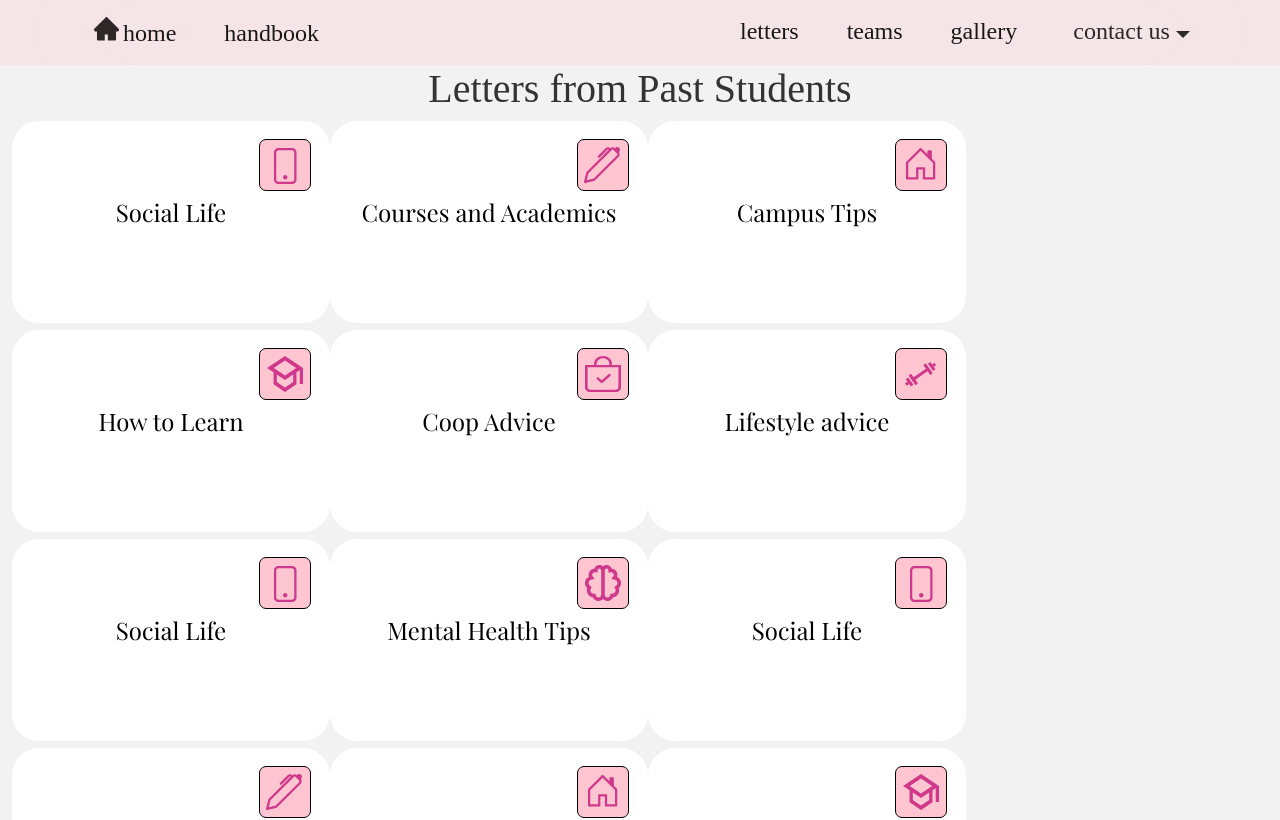
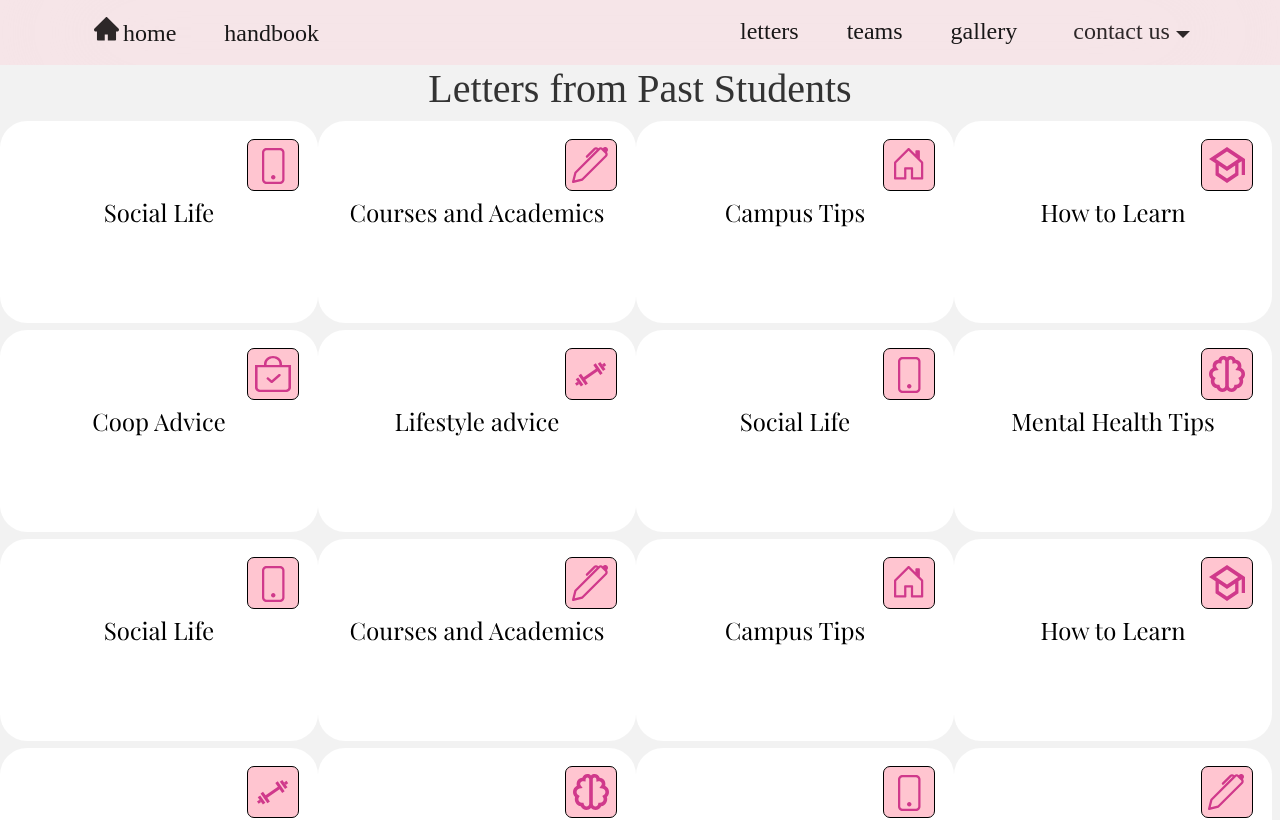
Before and after one commit to connie-wg/mathorientation, a Next.js app: page /letters in a window 1280 px wide. Shown: the top 820 px of the page. Built offline with nearby package versions, Linux system fonts and the light colour scheme.

Commit message:
changes css

```diff
--- a/components/Letter.js
+++ b/components/Letter.js
@@ -20,6 +20,9 @@ import Col from "react-bootstrap";
 const Letter = (props) => {
   const [showModal, setShowModal] = useState(false);
 
+  const yearChoices = ['fifth', 'first', 'second', 'third', 'fourth'];
+  const year = yearChoices[props.letter.year];
+
   const imageChoices = [letterBack, courses, campus, learning, coop, lifeStyle, mentalHealth, socialLife];
   const useImage = imageChoices[props.letter.section];
 
@@ -31,13 +34,17 @@ const Letter = (props) => {
     <>
       <Modal show={showModal} onHide={handleCloseModal} centered dialogClassName={styles.modal}>
         <div className={styles.pink}>
-        <Modal.Body>
             <div className={styles.advice}>
-              <Image src={stamp}/>
+              <div className={styles.stamp}>
+                <Image src={stamp}/>
+              </div>
+              <div className={styles.text}>
               {props.letter.advice}
+              </div>
+              <div className={styles.footer}>
+                Sincerely a {year} year student.
+              </div>
             </div>
-
-        </Modal.Body>
         </div>
       </Modal>
       <ImageBackground src={useImage} onClick={handleShowModal}/>
--- a/pages/letters.js
+++ b/pages/letters.js
@@ -13,10 +13,8 @@ const Letters = () => {
         <div>
         <NavBar/>
 
-        <Container fluid>
-          <Row>
             <h1 className={styles.title}>Letters from Past Students</h1>
-          </Row>
+            <div className={styles.letters}>
           {allLetters.map(
             (item) => {
               return (
@@ -24,7 +22,7 @@ const Letters = () => {
               )
             }
           )}
-        </Container>
+          </div>
         </div>
       )
 }
--- a/public/Letters/allLetter.js
+++ b/public/Letters/allLetter.js
@@ -1,226 +1,299 @@
 const allLetters = [
     {
         section: 7,
-        advice: 'GET URSELF OUT THERE WHEN THERE ARE (RELATIVELY) FEWER RESPONSIBILITIES YOU CAN MAKE MONEY BACK BUT WILL YOU EVER GET YOUR TIME BACK '
+        advice: 'GET URSELF OUT THERE WHEN THERE ARE (RELATIVELY) FEWER RESPONSIBILITIES YOU CAN MAKE MONEY BACK BUT WILL YOU EVER GET YOUR TIME BACK ',
+        year: 4
     },
     {
         section: 1,
-        advice: 'Go to lectures, tutorials, and office hours! Profs will help you.'
+        advice: 'Go to lectures, tutorials, and office hours! Profs will help you.',
+        year: 3
     },
     {
         section: 2,
-        advice: 'SLC has great food'
+        advice: 'SLC has great food',
+        year: 3
     },
     {
         section: 3,
-        advice: 'Take notes in class, use LaTeX'
+        advice: 'Take notes in class, use LaTeX',
+        year: 3
     },
     {
         section: 4,
-        advice: 'Go to mock interviews (Tech+, CSC Bootcamp, MathSoc)'
+        advice: 'Go to mock interviews (Tech+, CSC Bootcamp, MathSoc)',
+        year: 3
     },
     {
         section: 5,
-        advice: 'Sleep early and enough'
+        advice: 'Sleep early and enough',
+        year: 3
     },
     {
         section: 7,
-        advice: 'Find good friends to live, study, and play with'
+        advice: 'Find good friends to live, study, and play with',
+        year: 3
     },
     {
         section: 6,
-        advice: 'Talk to your family, they are your number 1 supporters'
+        advice: 'Talk to your family, they are your number 1 supporters',
+        year: 4
     },
     {
         section: 7,
-        advice: 'Do not spend 24/7 studying, go out and have fun!'
+        advice: 'Do not spend 24/7 studying, go out and have fun!',
+        year: 4
     },
     {
         section: 1,
         advice: 'Keep a list of questions, confusing concepts, or problems you couldn\'t solve for each course. Add to it throughout the semester and cross things off \
                 if you figure them out. This list gives you an easy way to remember what to ask about during office hours or tutoring, and helps you reflect on your understanding \
-                of the course content.'
+                of the course content.',
+        year: 2
     },
     {
         section: 2,
-        advice: 'Make use of the yummy food in SLC while it is still on your meal plan!!'
+        advice: 'Make use of the yummy food in SLC while it is still on your meal plan!!',
+        year: 2
+
     },
     {
         section: 3,
-        advice: 'Find a system that works for you, personally brainstorming on a whiteboard was awesome because I felt like I could jot down ideas without wasting paper. If I came up with something worthwhile to keep I would take a picture. Do lots and lots of practice problems, don\'t just read your notes while studying!!'
+        advice: 'Find a system that works for you, personally brainstorming on a whiteboard was awesome because I felt like I could jot down ideas without wasting paper. \
+                If I came up with something worthwhile to keep I would take a picture. Do lots and lots of practice problems, don\'t just read your notes while studying!!',
+        year: 2
     },
     {
         section: 5,
-        advice: 'Make time for yourself everyday. You may not have time for all of the things you did in high school, but pick a few things that bring you joy and stay consistent with them!'
+        advice: 'Make time for yourself everyday. You may not have time for all of the things you did in high school, but pick a few things that bring you joy and stay consistent with them!',
+        year: 2
     },
     {
         section: 6,
-        advice: 'Talk to your don, they can point you in the direction of so many resources.'
+        advice: 'Talk to your don, they can point you in the direction of so many resources.',
+        year: 2
     },
     {
         section: 7,
-        advice: 'Talk to the person next to you in your lecture, introduce yourself to the people on your floor if you are in residence, eat with new people in the cafeteria. You never know who you might have things in common with!!'
+        advice: 'Talk to the person next to you in your lecture, introduce yourself to the people on your floor if you are in residence, eat with new people in the cafeteria. You never know who you might have things in common with!!',
+        year: 2
     },
     {
         section: 1,
-        advice: 'It\'s not the end of the world if you fail your midterms'
+        advice: 'It\'s not the end of the world if you fail your midterms',
+        year: 4
     },
     {
         section: 7,
-        advice: 'Get involved with clubs and MathSoc!'
+        advice: 'Get involved with clubs and MathSoc!',
+        year: 4
     },
     {
         section: 1,
-        advice: 'Always make a detailed plan for your course selection!! I regret not doing this when I was in my first year.'
+        advice: 'Always make a detailed plan for your course selection!! I regret not doing this when I was in my first year.' ,
+        year: 3
     },
     {
         section: 2,
-        advice: 'My favorite study spots are empty classrooms in MC and any study desks that has a power socket. I usually go and grab a small dinner or box of sushi in International News, there are cheap foods you can get when you don\'t have time to cook a meal. '
+        advice: 'My favorite study spots are empty classrooms in MC and any study desks that has a power socket. \
+        I usually go and grab a small dinner or box of sushi in International News, there are cheap foods you can get when you don\'t have time to cook a meal. ',
+        year: 3
     },
     {
         section: 3,
-        advice: 'Do not try to remember everything on your course notes, make sure you know how to do every single practice problem instead. '
+        advice: 'Do not try to remember everything on your course notes, make sure you know how to do every single practice \
+        problem instead. ',
+        year: 3
     },
     {
         section: 4,
-        advice: 'Do a lot of practice before you actually speak to an interviewer. Don\'t panic, you only need one job. Networking is also needed, especially when you would like to work in some finance-related companies.'
+        advice: 'Do a lot of practice before you actually speak to an interviewer. Don\'t panic, you only need one job. \
+        Networking is also needed, especially when you would like to work in some finance-related companies.',
+        year: 3
     },
     {
         section: 5,
-        advice: 'Go to the gym everyday when you feel stressed for studying. Take cold water showers. Trust me, it is really good for you.'
+        advice: 'Go to the gym everyday when you feel stressed for studying. Take cold water showers. Trust me, it is really good for you.',
+        year: 3
     },
     {
         section: 6,
-        advice: 'Try to make friends that really want to hear from you. Call them or parents when you feel uncomfortable.'
+        advice: 'Try to make friends that really want to hear from you. Call them or parents when you feel uncomfortable.',
+        year: 3
     },
     {
         section: 7,
-        advice: 'Be nice to others and talk to people, you can make Waterloo a super fun place by yourself!'
+        advice: 'Be nice to others and talk to people, you can make Waterloo a super fun place by yourself!',
+        year: 3
     },
     {
         section: 1,
         advice: 'For MATH135, understanding theorems will get you much farther than memorization. \
-                For any MATH course, practice is key. Especially if you aren\'t naturally gifted.'
+                For any MATH course, practice is key. Especially if you aren\'t naturally gifted.',
+        year: 2
     },
     {
         section: 2,
-        advice: 'Drop in sports made most of my friends. Easier to start things over shared interests outside of school. Always stuff happening at PAC or CIF'
+        advice: 'Drop in sports made most of my friends. Easier to start things over shared interests outside of school. Always stuff happening at PAC or CIF',
+        year: 2
     },
     {
         section: 4,
-        advice: 'Don\'t stress, you won\'t get a career-defining job as your first. We all start somewhere, it\'s about how far you will get. Each job is a stepping stone to the next. '
+        advice: 'Don\'t stress, you won\'t get a career-defining job as your first. We all start somewhere, it\'s about how far you will get. Each job is a stepping stone to the next. ',
+        year: 2
     },
     {
         section: 6,
-        advice: 'Take breaks. I burnt out at one point, but rather than taking a break, I continued pressuring myself to feel like I needed to keep working. This led to me not doing any work at all.'
+        advice: 'Take breaks. I burnt out at one point, but rather than taking a break, I continued pressuring myself to feel like I needed to keep working. This led to me not doing any work at all.',
+        year: 2
     },
     {
         section: 7,
-        advice: 'People come and go. Don\'t settle for less. But also realize that sometimes, it\'s not always their fault. Also, realize that not everything has to work out. It is completely fine to not want to be friends with someone as long as you maintain respect.'
+        advice: 'People come and go. Don\'t settle for less. But also realize that sometimes, it\'s not always their fault. Also, realize that not everything has to work out. It is completely fine to not want to be friends with someone as long as you maintain respect.',
+        year: 2
     },
     {
         section: 3,
-        advice: 'Use office hours, but do not solely rely on them for assignments. Assignments are important, but not nearly as important as understanding, which is the only thing that will help you in exams and count in the long run.'
+        advice: 'Use office hours, but do not solely rely on them for assignments. Assignments are important, but not nearly as important as understanding, which is the only thing that will help you in exams and count in the long run.',
+        year: 3
     },
     {
         section: 5,
-        advice: 'Eventually you will have to make up for lost sleep and you do not function at your best without a proper nights sleep. Sleep on time and get 8h! '
+        advice: 'Eventually you will have to make up for lost sleep and you do not function at your best without a proper nights sleep. Sleep on time and get 8h! ',
+        year: 3
     },
     {
         section: 1,
-        advice: 'learn to manage your time effectively, you can\'t do everything so you need to prioritize'
+        advice: 'learn to manage your time effectively, you can\'t do everything so you need to prioritize',
+        year: 2
     },
     {
         section: 2,
-        advice: 'take the time to explore the campus and find the tunnels, they\'re useful in the winter'
+        advice: 'take the time to explore the campus and find the tunnels, they\'re useful in the winter',
+        year: 2
     },
     {
         section: 3,
-        advice: 'read the pre-lecture notes'
+        advice: 'read the pre-lecture notes',
+        year: 2
     },
     {
         section: 4,
-        advice: 'Apply to more jobs than what you think you need to'
+        advice: 'Apply to more jobs than what you think you need to',
+        year: 2
     },
     {
         section: 6,
-        advice: 'take breaks, you deserve them'
+        advice: 'take breaks, you deserve them',
+        year: 2
     },
     {
         section: 7,
-        advice: 'be open to meeting new people, everyone\'s nice especially at the beginning because everyone\'s in the same boat'
+        advice: 'be open to meeting new people, everyone\'s nice especially at the beginning because everyone\'s in the same boat',
+        year: 2
     },
     {
         section: 1,
-        advice: 'Not sure if this is for everyone but don\'t be intimidated by the advanced courses. It may be hard, but truth is every course is kind of hard no matter what you take (at least for me). If you have an inkling to try them, I heard they were incredibly rewarding and to some, their favourite courses in first year.'
+        advice: 'Not sure if this is for everyone but don\'t be intimidated by the advanced courses. It may be hard, but truth is every course is kind of hard no matter what you take (at least for me). If you have an inkling to try them, I heard they were incredibly rewarding and to some, their favourite courses in first year.',
+        year: 3
     },
     {
         section: 2,
-        advice: 'I stand by subway being the most bang for your buck on campus. Also, studying in empty lecture halls is my personal favourite. You can use the map in the portal app to check room availability. But mealplan is a robbery, save your money and go to the uni plaza instead. Much better quality food there. Or, the laurier strip too.'
+        advice: 'I stand by subway being the most bang for your buck on campus. Also, studying in empty lecture halls is my personal favourite. \
+        You can use the map in the portal app to check room availability. But mealplan is a robbery, save your money and go to the uni plaza instead. Much better quality food there. Or, the laurier strip too.',
+        year: 3
     },
     {
         section: 3,
-        advice: 'Practice makes permanent. Do those practice tests! That\'s what helped me the most.'
+        advice: 'Practice makes permanent. Do those practice tests! That\'s what helped me the most.',
+        year: 3
     },
     {
         section: 4,
-        advice: 'Ask your friends to help edit your resume, and also ask them to help interview prep you! Also referrals are king, ask for them as often as you can!'
+        advice: 'Ask your friends to help edit your resume, and also ask them to help interview prep you! Also referrals are king, ask for them as often as you can!',
+        year: 3
     },
     {
         section: 5,
-        advice: 'If you gotta wake up early, there\'s no shortcut. Gotta go to sleep earlier. Trust me, a good night\'s sleep is a game changer, and I would prioritize it.'
+        advice: 'If you gotta wake up early, there\'s no shortcut. Gotta go to sleep earlier. Trust me, a good night\'s sleep is a game changer, and I would prioritize it.',
+        year: 3
     },
     {
         section: 6,
-        advice: 'I think the biggest thing for mental well-being is having balance. There are times where you need to hunker down and study, but you need to be able to balance that with time to socialize and hang out with your friends, or family, or just be by yourself and relax. Otherwise, you\'ll be burnout prone (like I was). Honestly, if I were to do it all again, I would care a little less about marks and a little more about having fun because 10 years down the line, I\'m not gonna be like \"Damn I\'m really thankful I spent that evening studying instead of going out to that frat party my roommate invited me to\". But again, all about balance. Can\'t party everyday :)'
+        advice: 'I think the biggest thing for mental well-being is having balance. There are times where you need to hunker down and study, but you need to be able to balance that with time to socialize and hang out with your friends, or family, or just be by yourself and relax. Otherwise, you\'ll be burnout prone (like I was). Honestly, if I were to do it all again, I would care a little less about marks and a little more about having fun because 10 years down the line, I\'m not gonna be like \"Damn I\'m really thankful I spent that evening studying instead of going out to that frat party my roommate invited me to\". But again, all about balance. Can\'t party everyday :)',
+        year: 3
     },
     {
         section: 7,
-        advice: 'If you\'re shy like I was in first year, you really just gotta push yourself to talk to people. You\'d be surprised, most people sitting alone in the caf for example really do enjoy people that reach out and have a conversation with them. It might be rough at first, but the more you do something the better you get at it. And trust me, it\'s really rewarding :D'
+        advice: 'If you\'re shy like I was in first year, you really just gotta push yourself to talk to people. You\'d be surprised, most people sitting alone in the caf for example really do enjoy people that reach out and have a conversation with them. \
+        It might be rough at first, but the more you do something the better you get at it. And trust me, it\'s really rewarding :D',
+        year: 3
     },
     {
         section: 1,
-        advice: 'CS135, MATH135, MATH137 are very important, especially 137'
+        advice: 'CS135, MATH135, MATH137 are very important, especially 137',
+        year: 3
     },
     {
         section: 2,
-        advice: 'Tim Horton is not the only restaurant in campus'
+        advice: 'Tim Horton is not the only restaurant in campus',
+        year: 3
     },
     {
         section: 3,
-        advice: 'Use pomodoro study method'
+        advice: 'Use pomodoro study method',
+        year: 3
     },
     {
         section: 4,
-        advice: 'Don\'t write down the thing you going to say word by word, your brain will go blank the instant you finish reading those'
+        advice: 'Don\'t write down the thing you going to say word by word, your brain will go blank the instant you finish reading those',
+        year: 3
     },
     {
         section: 5,
-        advice: 'At least leave the room once a day plz'
+        advice: 'At least leave the room once a day plz',
+        year: 3
     },
     {
         section: 6,
-        advice: 'SLEEP EARLY and don\'t read sad news at 2 am'
+        advice: 'SLEEP EARLY and don\'t read sad news at 2 am',
+        year: 3
     },
     {
         section: 7,
-        advice: 'Group projects are good places to start, if you don\'t want to \"kill\" your group members for overly procrastinating on submitting the PPT that you guys worked on until 3am the day before'
+        advice: 'Group projects are good places to start, if you don\'t want to \"kill\" your group members for overly procrastinating on submitting the PPT that you guys worked on until 3am the day before',
+        year: 3
     },
     {
         section: 1,
-        advice: 'Shits gonna be hard, but you\'re harder, remember that'
+        advice: 'Shits gonna be hard, but you\'re harder, remember that',
+        year: 3
     },
     {
         section: 5,
-        advice: 'Eat as much as you want, as long as you walk everyday, your body will know when to stop eating '
+        advice: 'Eat as much as you want, as long as you walk everyday, your body will know when to stop eating ',
+        year: 3
     },
     {
         section: 6,
-        advice: 'You can\'t have it all set up before you even start, there\'s only so much you can anticipate, know that hitting lows and highs is a part of life, and there\'s so much more to experience '
+        advice: 'You can\'t have it all set up before you even start, there\'s only so much you can anticipate, know that hitting lows and highs is a part of life, and there\'s so much more to experience ',
+        year: 3
     },
     {
         section: 7,
-        advice: 'Make friends, doesn\'t matter how many, but be open to making close friends, and grow together, help each other out, get a different perspective on life'
+        advice: 'Make friends, doesn\'t matter how many, but be open to making close friends, and grow together, help each other out, get a different perspective on life',
+        year: 3
+    },
+    {
+        section: 1,
+        advice: 'Don\'t wait until the due date to start your assignments\
+        Do all of your assignments ',
+        year: 0
+    },
+    {
+        section: 7,
+        advice: 'Get out of your residence room and join clubs/intramurals',
+        year: 0
     }
 
 ]
--- a/styles/letters.module.css
+++ b/styles/letters.module.css
@@ -1,6 +1,5 @@
 .modal {
-  width: 50vh;
-  height: 80vh;
+  border: none;
 }
 
 .title {
@@ -13,45 +12,37 @@
 .pink {
   background: -webkit-gradient(linear, left top, left bottom, from(#FFC5D0), to(#FFF8F9));
   background: linear-gradient(180deg, #FFC5D0 0%, #FFF8F9 100%);
+  min-height: 30vh;
+  min-width: 50vh;
 }
 
 .advice {
-  text-align: center;
+  display: flex;
+  flex-direction: column;
+  justify-content: left;
 }
 
-/* .wrapper {
+.stamp {
   position: absolute;
-  top: 50%;
-  bottom: 50%;
-  transform: translate(-50%, -50%);
-
-} */
-/*
-.body {
-  background-color: #FFC5D0;
+  top: 5%;
+  left: 85%;
 }
 
-.mail {
-  width: 300px;
-  height: 200px;
-  background-color: #FFC5D0;
-  border-bottom-left-radius: 10px;
-  border-bottom-right-radius: 10px;
+.text {
   position: relative;
-  transform-style: preserve-3d;
-  cursor: pointer;
+  text-align: left;
+  width: 90%;
+  padding: 5%;
 }
 
-.mail:before {
-  content: "";
-  position: absolute;
-  top: 0;
-  right: 0;
-  border-left: 150px solid #000 transparent;
-  border-right: 150px solid pink;
-  border-top: 100px solid #000 transparent;
-  border-bottom: 100px solid #000;
-  border-bottom-left-radius: 10px;
-  border-bottom-right-radius: 10px;
 
-} */
+.footer {
+  position: relative;
+  bottom: 10%;
+  left: 50%;
+  padding: 5%;
+}
+
+.letters {
+
+}
```
